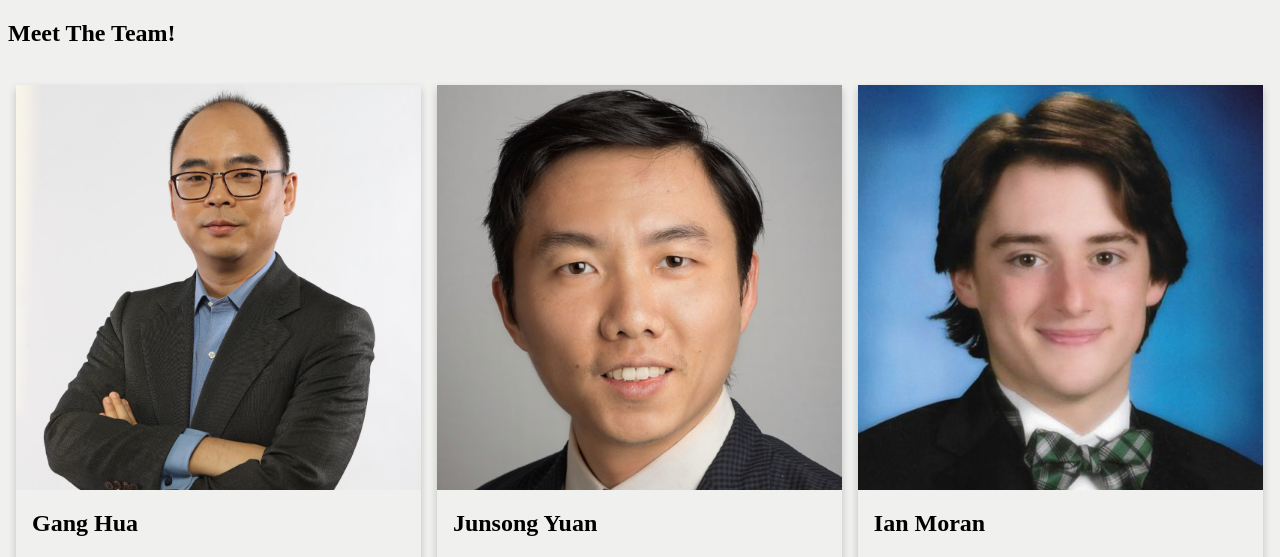
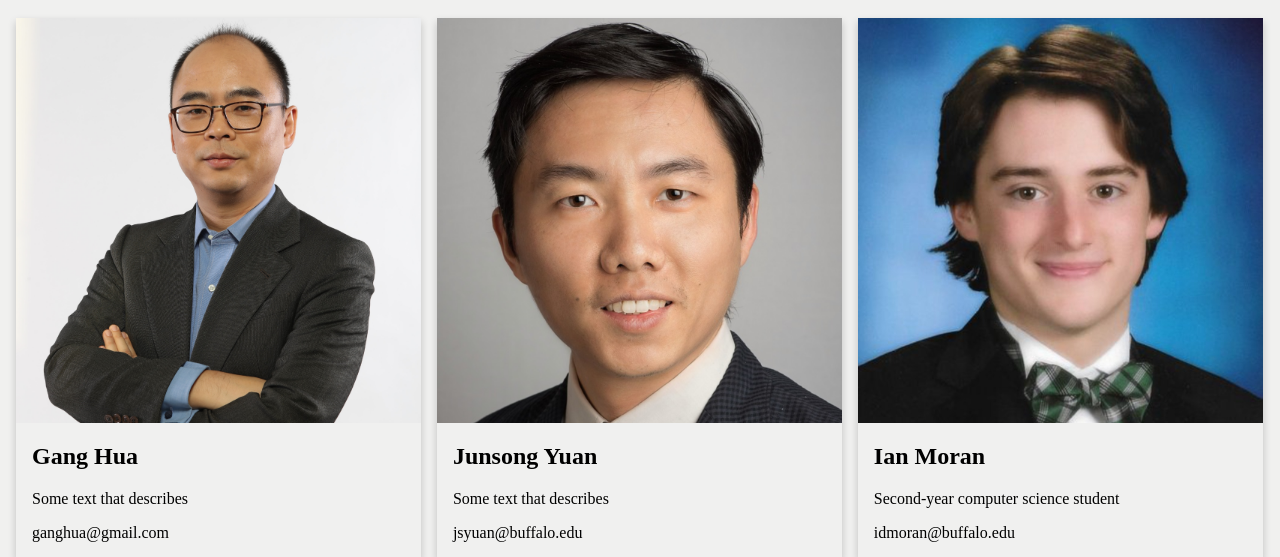
Before and after one commit to NishFish/ResearchWebsite, a Flask app: page /teampage.html in a window 1280 px wide. Shown: the part 78-635 px from the top of the page. Run offline with Flask 2, Linux system fonts and the light colour scheme.

Commit message:
edited teams page

```diff
--- a/templates/teampage.html
+++ b/templates/teampage.html
@@ -77,7 +77,6 @@ html {
 </head>
 <body>
 
-<h2>Meet The Team!</h2>
 <br>
 
 <div class="row">
```
